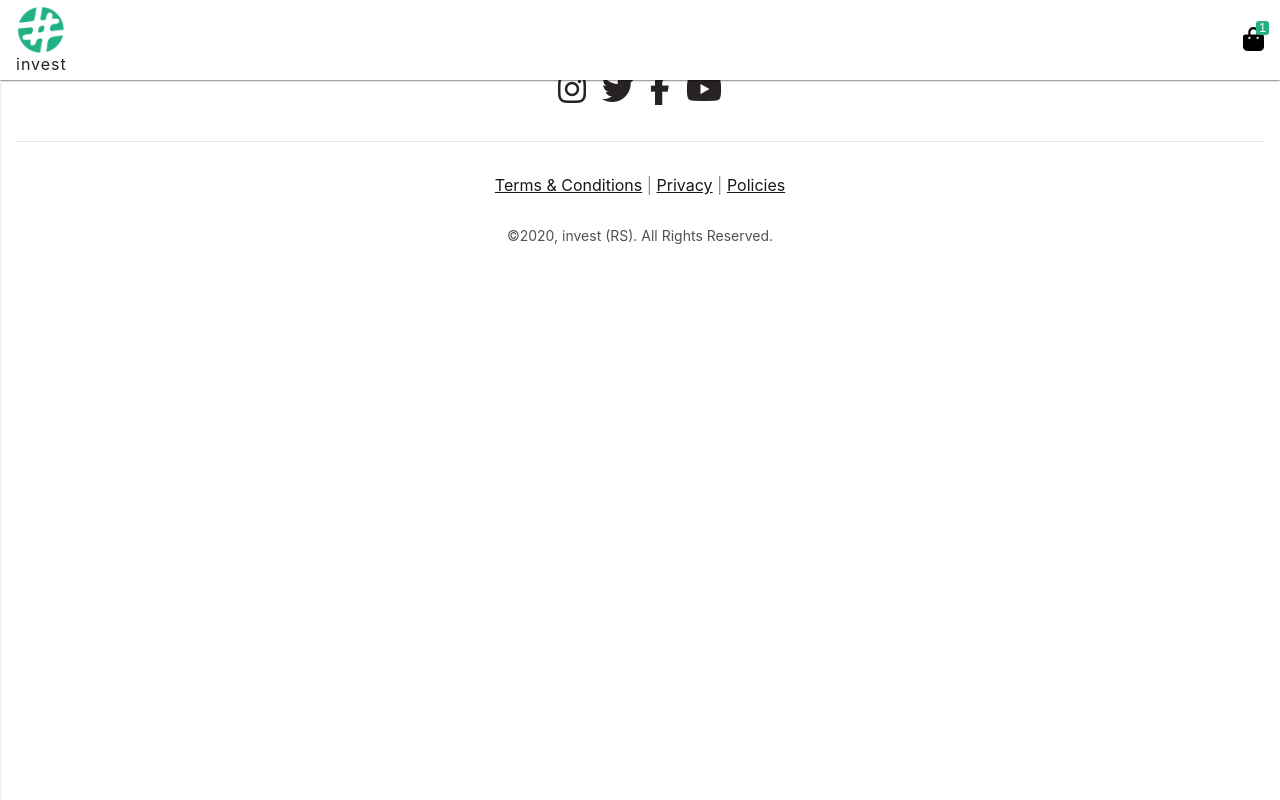
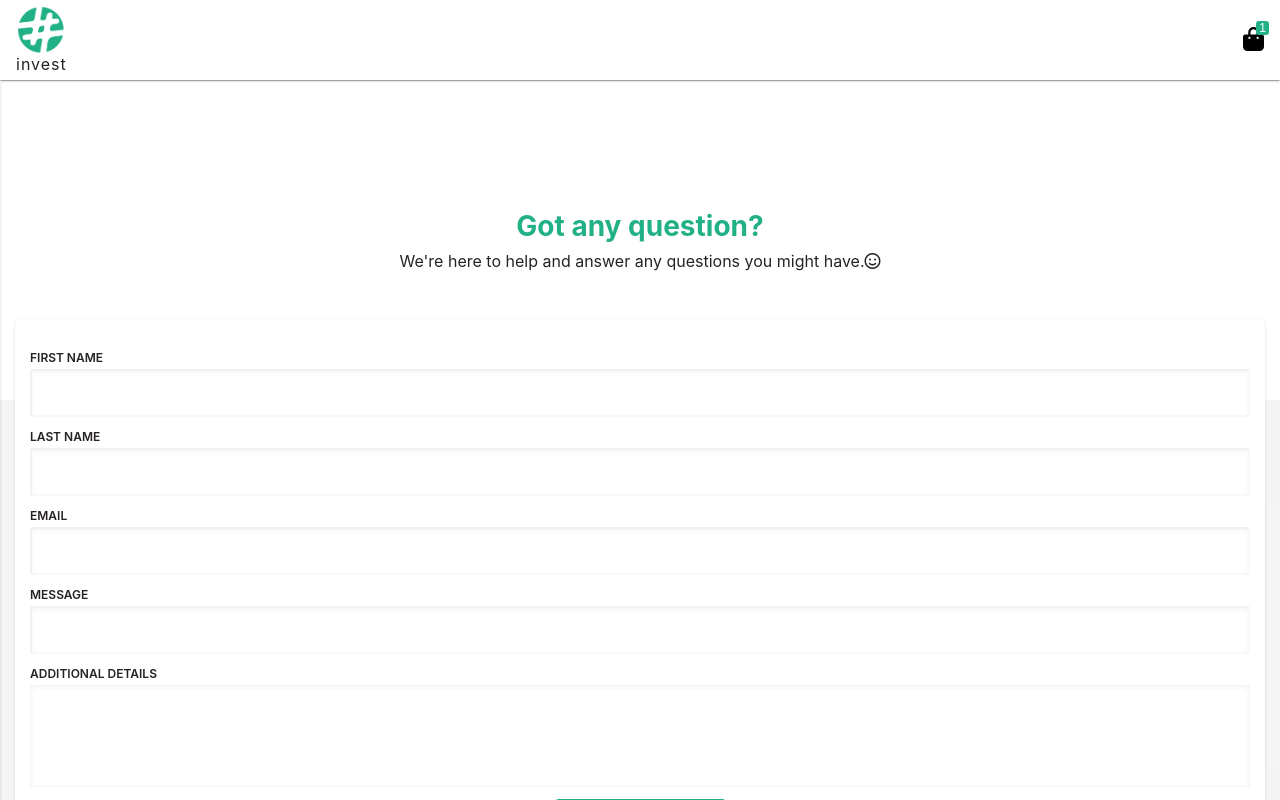
Before and after one commit to lukabajic/investSupplements, a React (Create React App) app: page /contact in a window 1280 px wide. Shown: the top 800 px of the page. Built offline with nearby package versions, Linux system fonts and the light colour scheme.

Commit message:
feat: Contact page finished
 - Added a Contact page with submitable form
 - Will add logic for validation and processing later on

```diff
--- a/src/components/Layout/Main/Main.js
+++ b/src/components/Layout/Main/Main.js
@@ -5,6 +5,7 @@ import "./Main.css";
 
 import Home from "../../Page/Home/Home";
 import About from "../../Page/About/About";
+import Contact from "../../Page/Contact/Contact";
 
 const Main = ({ navOpen }) => {
   return (
@@ -17,7 +18,9 @@ const Main = ({ navOpen }) => {
           <About />
         </Route>
         <Route path="/shop">Shop</Route>
-        <Route path="/contact">Contact</Route>
+        <Route path="/contact">
+          <Contact />
+        </Route>
       </Switch>
     </main>
   );
--- /dev/null
+++ b/src/components/Page/Contact/Contact.css
@@ -0,0 +1,71 @@
+.contact {
+  padding: 8rem 0 0;
+  background-color: #fff;
+}
+
+.contact__text {
+  min-height: calc(50vh - 8rem);
+  display: flex;
+  flex-direction: column;
+  justify-content: center;
+  align-items: center;
+  padding: 0 1.5rem;
+  text-align: center;
+}
+
+.contact__question {
+  font-size: 2.8rem;
+  color: #22b186;
+  margin-bottom: 0.8rem;
+}
+
+.form-container {
+  min-height: 50vh;
+  padding: 8rem 0;
+  background-color: rgba(53, 53, 53, 0.05);
+}
+
+.form {
+  margin: -16rem 1.5rem 0;
+  background-color: #fff;
+  box-shadow: 0px 2px 1px -1px rgba(0, 0, 0, 0.2),
+    0px 1px 1px 0px rgba(0, 0, 0, 0.14), 0px 1px 3px 0px rgba(0, 0, 0, 0.12);
+  padding: 3rem 1.5rem;
+  border-radius: 4px;
+}
+
+.form__group {
+  margin-bottom: 1.2rem;
+}
+
+.contact input,
+.contact textarea {
+  padding: 0.8rem 2rem;
+  box-shadow: inset 0 2px 4px 0 rgba(68, 63, 63, 0.05);
+  background: #fff;
+  color: #353535;
+  caret-color: #262322;
+  font-size: 1.6rem;
+  line-height: 1.75;
+  border-radius: 2px;
+  border-color: rgba(53, 53, 53, 0.05);
+  display: block;
+  width: 100%;
+}
+
+.contact textarea {
+  resize: none;
+}
+
+.contact label {
+  text-transform: uppercase;
+  font-size: 1.2rem;
+  font-weight: 600;
+  display: block;
+  margin-bottom: 0.4rem;
+}
+
+.form__button {
+  display: flex;
+  justify-content: center;
+}
--- /dev/null
+++ b/src/components/Page/Contact/Contact.js
@@ -0,0 +1,72 @@
+import React from "react";
+import "./Contact.css";
+
+import Button from "../../Utility/Button/Button";
+
+const form = [
+  {
+    label: "first name",
+    type: "text",
+    name: "firstname",
+    required: true,
+  },
+  {
+    label: "last name",
+    type: "text",
+    name: "lastname",
+    required: true,
+  },
+  {
+    label: "email",
+    type: "email",
+    name: "email",
+    required: true,
+  },
+  {
+    label: "message",
+    type: "text",
+    name: "message",
+    required: true,
+  },
+  {
+    label: "additional details",
+    type: "textarea",
+    name: "details",
+    required: false,
+  },
+];
+
+const Contact = () => {
+  const rendererdItems = form.map((item) => (
+    <div className="form__group" key={item.name}>
+      <label htmlFor={item.name}>{item.label}</label>
+      {item.type === "textarea" ? (
+        <textarea name={item.name} required={item.required} rows="3"></textarea>
+      ) : (
+        <input type={item.type} name={item.name} required={item.required} />
+      )}
+    </div>
+  ));
+
+  return (
+    <div className="contact">
+      <div className="contact__text">
+        <h2 className="contact__question">Got any question?</h2>
+        <p>
+          We're here to help and answer any questions you might have.
+          <i className="far fa-smile"></i>
+        </p>
+      </div>
+      <div className="form-container">
+        <form className="form">
+          {rendererdItems}
+          <div className="form__button">
+            <Button>Send message</Button>
+          </div>
+        </form>
+      </div>
+    </div>
+  );
+};
+
+export default Contact;
```
